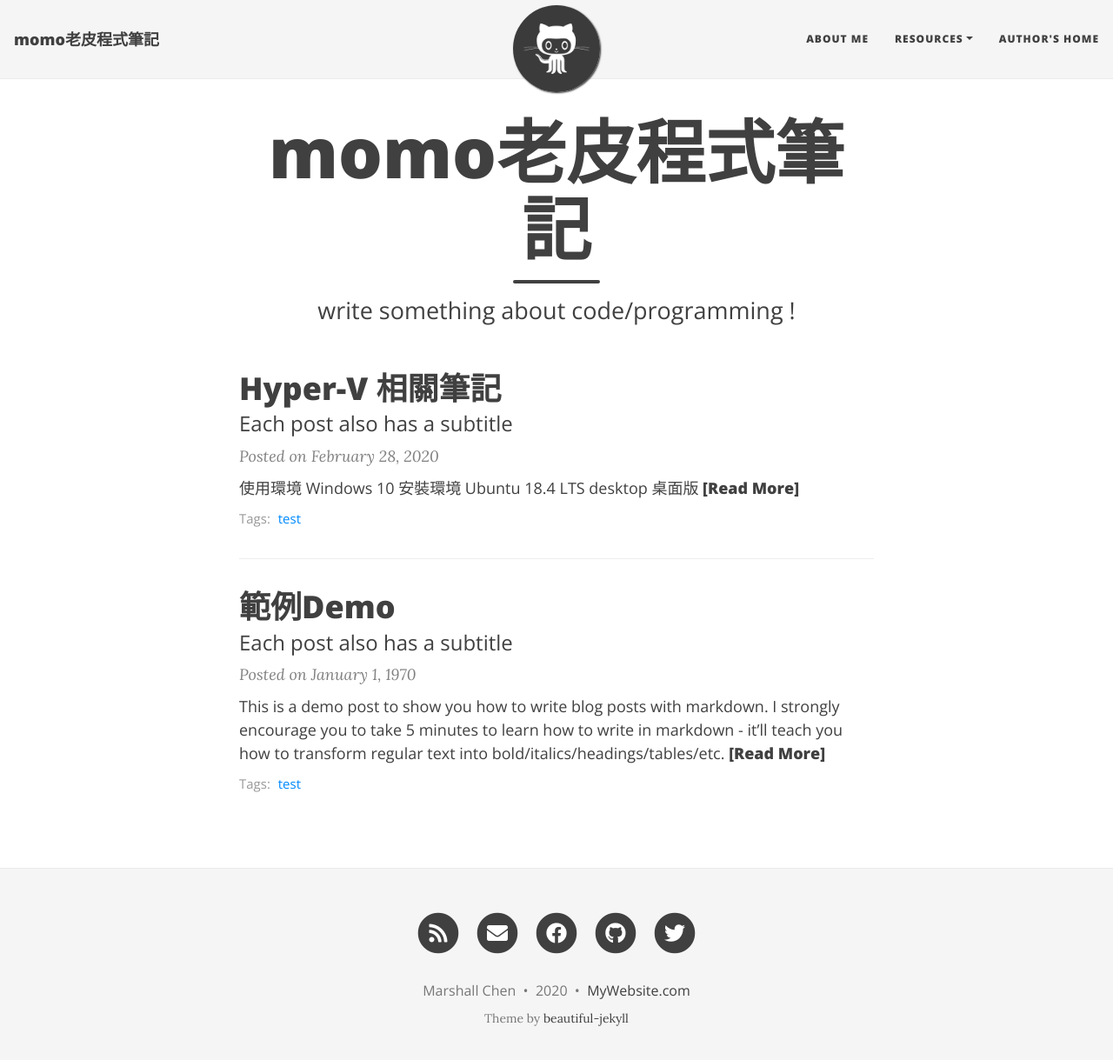
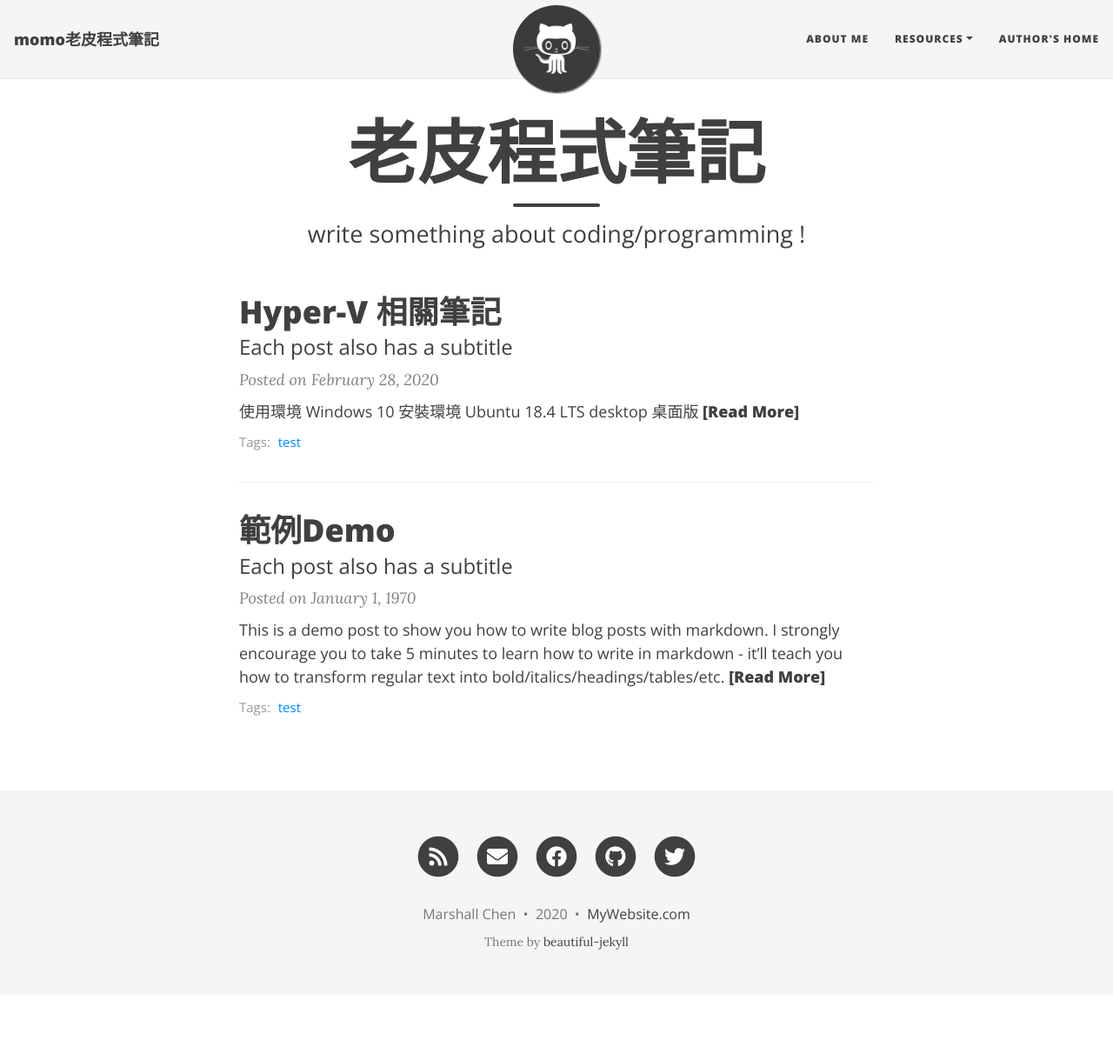
Before and after one commit to momoBear/momoBear.github.io, a Jekyll site: the page built from index.html, in a window 1280 px wide and 1232 px high. Shown: the top 1219 px of the window at 87% size. Built offline with Jekyll 4.4.1, drawn with Linux system fonts in a browser that asks for light colours; nearby versions of some CDN libraries; the list of posts is cut into pages by our own code.

Commit message:
Update index.html

```diff
--- a/index.html
+++ b/index.html
@@ -1,5 +1,5 @@
 ---
 layout: home
-title: momo老皮程式筆記
-subtitle: write something about code/programming !
+title: 老皮程式筆記
+subtitle: write something about coding/programming !
 ---
```
